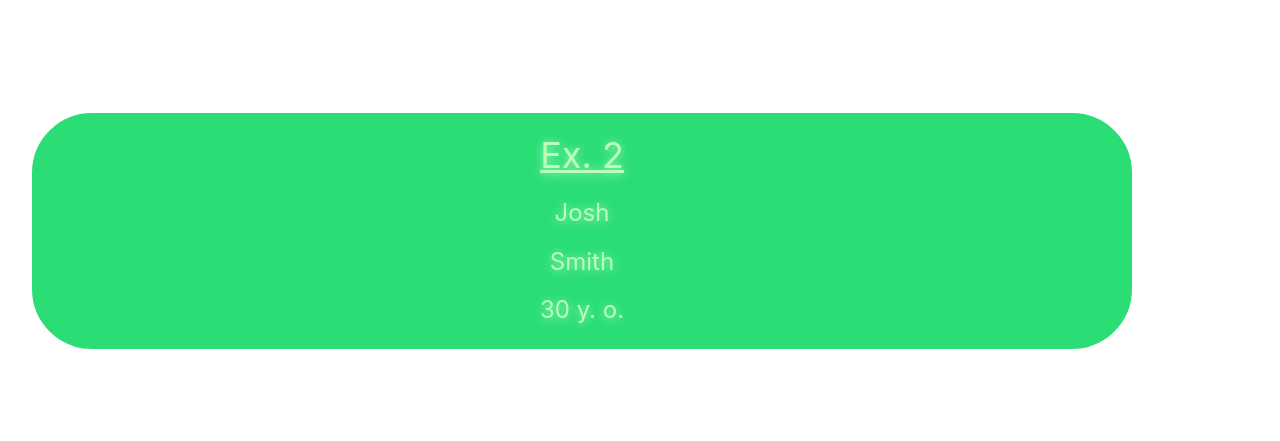
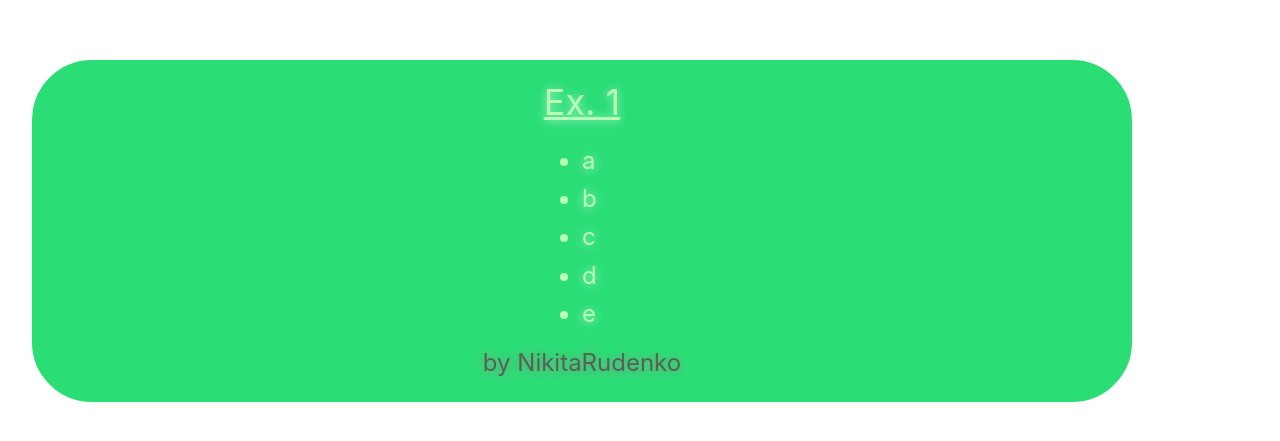
Before and after one commit to nickruden/vue3_base, a Vue app: page / in a window 1280 px wide. Shown: the part 169-610 px from the top of the page. Built offline with nearby package versions, Linux system fonts and the light colour scheme.

Commit message:
Передача данных любого типа в Vue(Task_60)

```diff
--- a/src/App.vue
+++ b/src/App.vue
@@ -11,7 +11,7 @@
 
 <template>
   <!-- Ex. 1 -->
-  <Employee fname="Josh" lname="Smith" age="30 y. o." />
+  <Employee :arr="['a', 'b', 'c', 'd', 'e']" />
 </template>
 
 
--- a/src/components/Employee.vue
+++ b/src/components/Employee.vue
@@ -1,8 +1,9 @@
 <script>
  export default{
   name: "Employee",
-  // Ex. 2
-  props: ['fname', 'lname', 'age'],
+
+  // Ex. 1
+  props: ['arr'],
 
   data() {
     return {
@@ -19,10 +20,13 @@
 
 <template>
     <div id="main">
-        <h2>Ex. 2</h2>
-        <p>{{ fname }}</p>
-        <p>{{ lname }}</p>
-        <p>{{ age }}</p>
+        <!-- Ex. 1 -->
+        <h2>Ex. 1</h2>
+        <ul>
+            <li v-for="item in arr">{{ item }}</li>
+        </ul>
+
+        <p id="endword">by NikitaRudenko</p>
     </div>
 </template>
 
@@ -54,4 +58,16 @@
     margin-bottom: 10px;
     text-decoration: underline;
   }
+  #main ul{
+    margin-top: 10px;
+    text-align: left;
+    margin-left: 500px;
+    font-size: 24px;
+  }
+
+  #endword{
+    font-size: 30px;
+    color: rgb(83, 100, 80);
+    text-shadow: 0px 1px 10px rgb(128, 151, 141);
+  }
 </style>
```
